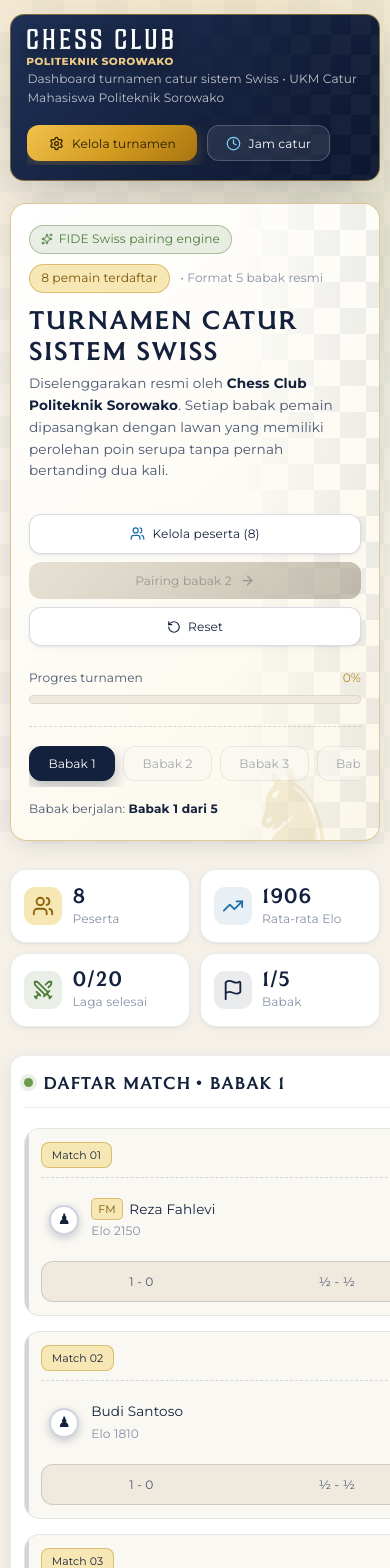
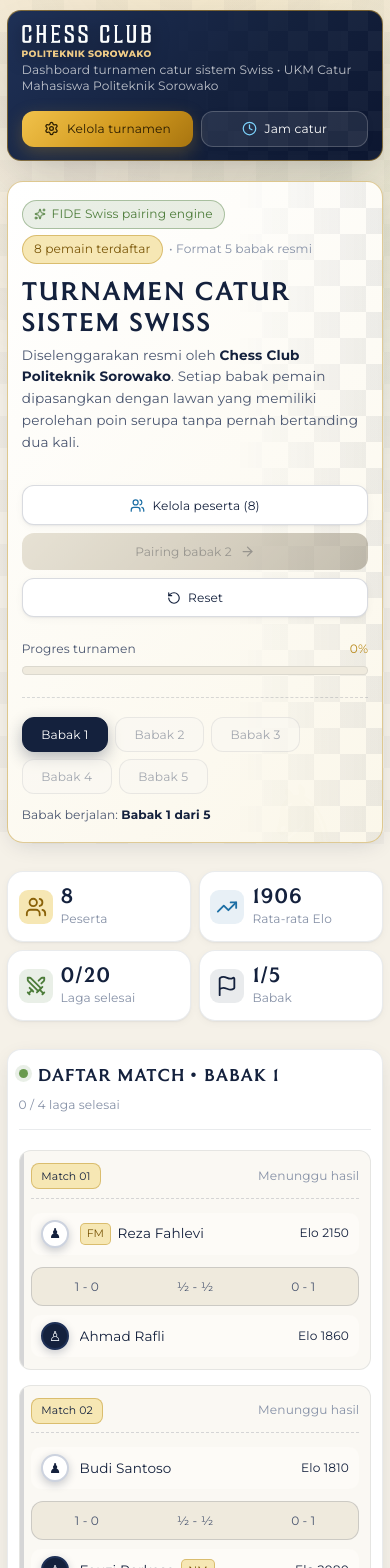
Before and after one commit to dev-byreza/dashboard-turnamen-chess, a Next.js app: page / in a window 390 px wide. Shown: the top 1568 px of the page. Built offline with nearby package versions, Linux system fonts and the light colour scheme.

Commit message:
fix: complete mobile responsiveness, eliminate horizontal scrollbars, and fix match cards clipping

```diff
--- a/src/app/globals.css
+++ b/src/app/globals.css
@@ -78,6 +78,8 @@ html, body {
   color: var(--text-main);
   font-family: var(--font-body);
   min-height: 100vh;
+  width: 100%;
+  max-width: 100vw;
   -webkit-font-smoothing: antialiased;
   overflow-x: hidden;
 }
@@ -100,6 +102,9 @@ body::before {
   position: relative;
   z-index: 1;
   max-width: 1680px;
+  width: 100%;
+  box-sizing: border-box;
+  overflow-x: hidden;
   margin: 0 auto;
   padding: 1.5rem 1.25rem 4rem 1.25rem;
 }
@@ -436,8 +441,13 @@ body::before {
   display: flex;
   align-items: center;
   gap: 0.5rem;
-  overflow-x: auto;
-  padding-bottom: 4px;
+  flex-wrap: wrap;
+  scrollbar-width: none;
+  -ms-overflow-style: none;
+}
+
+.round-pills-row::-webkit-scrollbar {
+  display: none;
 }
 
 .round-pill-btn {
@@ -995,12 +1005,15 @@ body::before {
   background: linear-gradient(180deg, #d9a066, #a8612a);
 }
 
-/* ===== Standings table ===== */
 .swiss-table-responsive {
   overflow-x: auto;
   border-radius: 14px;
   border: 1px solid var(--border-subtle);
   background: #fff;
+  width: 100%;
+  max-width: 100%;
+  -webkit-overflow-scrolling: touch;
+  scrollbar-width: thin;
 }
 
 .modern-swiss-table {
@@ -1314,7 +1327,7 @@ body::before {
   padding: 0.8rem 1rem;
   background: var(--bg-soft);
   border-bottom: 1px solid var(--border-subtle);
-  overflow-x: auto;
+  flex-wrap: wrap;
 }
 
 .preset-btn {
@@ -1481,39 +1494,58 @@ body::before {
    ======================================================== */
 @media (max-width: 1024px) {
   .swiss-two-col-grid {
-    grid-template-columns: 1fr;
+    grid-template-columns: minmax(0, 1fr);
     gap: 1.25rem;
+    width: 100%;
+  }
+
+  .section-card-panel {
+    min-width: 0;
+    max-width: 100%;
+    overflow: hidden;
   }
 }
 
 @media (max-width: 900px) {
-  .chess-wrapper { padding: 1.25rem 1rem 3.5rem 1rem; }
+  .chess-wrapper { padding: 1rem 0.75rem 3.5rem 0.75rem; }
 
   .top-nav-bar {
     flex-direction: column;
     align-items: stretch;
-    gap: 1.1rem;
-    margin-bottom: 1.4rem;
+    gap: 1rem;
+    margin-bottom: 1.25rem;
   }
 
   .header-actions-row {
     width: 100%;
-    overflow-x: auto;
-    padding-bottom: 4px;
-    -webkit-overflow-scrolling: touch;
-    flex-wrap: nowrap;
-  }
-
-  .header-actions-row .btn-glass-secondary { flex-shrink: 0; }
-
-  .stats-grid { grid-template-columns: repeat(2, 1fr); }
+    display: flex;
+    flex-wrap: wrap;
+    gap: 0.5rem;
+    overflow-x: visible;
+  }
+
+  .header-actions-row button {
+    flex: 1;
+    min-width: 130px;
+    justify-content: center;
+  }
+
+  .stats-grid { grid-template-columns: repeat(2, 1fr); gap: 0.75rem; }
 }
 
 @media (max-width: 768px) {
-  .hero-banner-card { padding: 1.3rem 1.1rem; border-radius: 16px; }
-  .hero-banner-card::after { font-size: 7rem; }
-  .hero-title { font-size: 1.6rem; }
-  .hero-desc { font-size: 0.83rem; }
+  .hero-banner-card {
+    padding: 1.25rem 1rem;
+    border-radius: 16px;
+    overflow: hidden;
+  }
+  .hero-banner-card::after { font-size: 6rem; opacity: 0.08; }
+  .hero-title { font-size: 1.45rem; }
+  .hero-desc { font-size: 0.82rem; }
+
+  .hero-header-meta {
+    gap: 0.4rem;
+  }
 
   .hero-actions-group {
     width: 100%;
@@ -1524,59 +1556,177 @@ body::before {
 
   .hero-actions-group button { width: 100%; justify-content: center; padding: 0.7rem 1rem; }
 
-  .round-stepper-container { flex-direction: column; align-items: flex-start; gap: 0.85rem; }
-  .round-pills-row { width: 100%; padding-bottom: 6px; -webkit-overflow-scrolling: touch; }
-
-  .champion-banner { flex-direction: column; text-align: center; padding: 1.4rem 1.2rem; }
-  .champion-name { font-size: 1.6rem; }
-
+  .round-stepper-container {
+    flex-direction: column;
+    align-items: flex-start;
+    gap: 0.75rem;
+  }
+  .round-pills-row {
+    width: 100%;
+    flex-wrap: wrap;
+    overflow: visible;
+    gap: 0.45rem;
+    scrollbar-width: none;
+    -ms-overflow-style: none;
+  }
+  .round-pills-row::-webkit-scrollbar {
+    display: none;
+  }
+
+  .champion-banner { flex-direction: column; text-align: center; padding: 1.25rem 1rem; }
+  .champion-name { font-size: 1.5rem; }
+
+  /* Match cards: vertical-stacked player rows for 100% responsive mobile fit */
   .match-action-grid {
-    grid-template-columns: 1fr 1fr;
-    grid-template-areas:
-      "white black"
-      "score score";
-    gap: 0.85rem;
-  }
-
-  .player-unit-white { grid-area: white; }
-  .player-unit-black { grid-area: black; }
-  .score-control-cell { grid-area: score; width: 100%; }
-  .score-pill-container { width: 100%; justify-content: space-between; }
+    display: flex;
+    flex-direction: column;
+    gap: 0.55rem;
+    width: 100%;
+    min-width: 0;
+  }
+
+  .player-unit {
+    width: 100%;
+    display: flex;
+    align-items: center;
+    gap: 0.65rem;
+    padding: 0.45rem 0.65rem;
+    background: #fdfbf7;
+    border: 1px solid var(--border-soft);
+    border-radius: 10px;
+    box-sizing: border-box;
+    min-width: 0;
+  }
+
+  .player-unit.is-black {
+    justify-content: flex-start;
+    text-align: left;
+  }
+
+  .player-unit.is-black .pawn-avatar {
+    order: -1;
+  }
+
+  .player-unit.is-black .player-name-line {
+    justify-content: flex-start;
+  }
+
+  .player-info-meta {
+    flex: 1;
+    min-width: 0;
+    display: flex;
+    align-items: center;
+    justify-content: space-between;
+    gap: 0.5rem;
+  }
+
+  .player-name-line {
+    display: flex;
+    align-items: center;
+    gap: 0.4rem;
+    flex: 1;
+    min-width: 0;
+  }
+
+  .player-name-text {
+    font-size: 0.88rem;
+    white-space: nowrap;
+    overflow: hidden;
+    text-overflow: ellipsis;
+  }
+
+  .player-elo-text {
+    font-size: 0.72rem;
+    flex-shrink: 0;
+    color: var(--text-sub);
+    font-weight: 500;
+  }
+
+  .score-control-cell {
+    width: 100%;
+    min-width: 0;
+    display: flex;
+    justify-content: center;
+    margin-top: 0.2rem;
+  }
+
+  .score-pill-container {
+    width: 100%;
+    max-width: 100%;
+    display: flex;
+    align-items: center;
+    gap: 4px;
+    padding: 3px;
+    box-sizing: border-box;
+    background: var(--bg-sunken);
+  }
 
   .score-choice-btn {
     flex: 1;
-    padding: 0.55rem 0.35rem;
-    font-size: 0.825rem;
+    min-width: 0;
+    padding: 0.5rem 0.2rem;
+    font-size: 0.8rem;
     text-align: center;
-  }
-
-  .score-bye-badge { width: 100%; text-align: center; }
+    display: flex;
+    align-items: center;
+    justify-content: center;
+    white-space: nowrap;
+  }
+
+  .score-reset-btn {
+    padding: 0.5rem 0.55rem;
+    flex-shrink: 0;
+  }
+
+  .score-bye-badge {
+    width: 100%;
+    text-align: center;
+    box-sizing: border-box;
+    padding: 0.5rem 0.75rem;
+  }
 }
 
 @media (max-width: 480px) {
-  .chess-wrapper { padding: 0.85rem 0.65rem 2.5rem 0.65rem; }
-  .top-nav-bar { padding: 0.9rem 1rem; border-radius: 14px; }
-  .brand-text-logo-img { height: 36px; max-width: 220px; }
-  .brand-subtitle { font-size: 0.7rem; }
-
-  .stats-grid { gap: 0.6rem; }
-  .stat-card { padding: 0.85rem 0.8rem; gap: 0.65rem; }
-  .stat-icon { width: 38px; height: 38px; border-radius: 11px; }
-  .stat-value { font-size: 1.3rem; }
-  .stat-label { font-size: 0.62rem; }
-
-  .section-card-panel { padding: 1rem 0.8rem; border-radius: 14px; }
-  .board-match-card { padding: 0.85rem 0.8rem 0.85rem 1rem; }
+  .chess-wrapper { padding: 0.65rem 0.45rem 2.5rem 0.45rem; }
+  .top-nav-bar { padding: 0.85rem 0.85rem; border-radius: 14px; }
+  .brand-text-logo-img { height: 32px; max-width: 100%; }
+  .brand-subtitle { font-size: 0.68rem; line-height: 1.35; }
+
+  .hero-banner-card { padding: 1.1rem 0.85rem; }
+  .hero-title { font-size: 1.35rem; }
+  .hero-meta-chip { font-size: 0.7rem; padding: 0.15rem 0.45rem; }
+
+  .stats-grid { gap: 0.5rem; }
+  .stat-card { padding: 0.75rem 0.65rem; gap: 0.5rem; min-width: 0; }
+  .stat-icon { width: 34px; height: 34px; border-radius: 9px; }
+  .stat-value { font-size: 1.15rem; }
+  .stat-label { font-size: 0.6rem; }
+
+  .section-card-panel { padding: 0.85rem 0.65rem; border-radius: 14px; min-width: 0; }
+  .board-match-card { padding: 0.75rem 0.7rem; border-radius: 12px; }
   .player-name-text { font-size: 0.82rem; }
   .player-elo-text { font-size: 0.68rem; }
-  .pawn-avatar { width: 30px; height: 30px; font-size: 0.9rem; }
-
-  .podium-stage { gap: 0.35rem; padding: 0.75rem 0 0; }
-  .podium-player-name { font-size: 0.7rem; }
-  .podium-points-tag { font-size: 0.7rem; }
-  .rank-1 .podium-pedestal { height: 70px; }
-  .rank-2 .podium-pedestal { height: 50px; }
-  .rank-3 .podium-pedestal { height: 38px; }
+  .pawn-avatar { width: 28px; height: 28px; font-size: 0.85rem; }
+
+  .podium-stage { gap: 0.25rem; padding: 0.6rem 0 0; }
+  .podium-player-name { font-size: 0.68rem; }
+  .podium-points-tag { font-size: 0.68rem; }
+  .rank-1 .podium-pedestal { height: 60px; font-size: 1.2rem; }
+  .rank-2 .podium-pedestal { height: 45px; font-size: 1.05rem; }
+  .rank-3 .podium-pedestal { height: 34px; font-size: 0.95rem; }
+
+  .modern-swiss-table {
+    min-width: 460px;
+    font-size: 0.75rem;
+  }
+  .modern-swiss-table th,
+  .modern-swiss-table td {
+    padding: 0.55rem 0.35rem;
+  }
+  .player-cell-name {
+    max-width: 100px;
+    font-size: 0.76rem;
+  }
 
   .timer-clocks-grid { grid-template-columns: 1fr; gap: 0.75rem; padding: 1rem; }
 
@@ -1584,9 +1734,9 @@ body::before {
   .player-add-form .elo-input,
   .player-add-form button { width: 100%; }
 
-  .modal-overlay { padding: 0.75rem; }
-  .modal-header, .modal-body { padding: 1rem; }
-  .modal-footer { padding: 0.85rem 1rem; }
+  .modal-overlay { padding: 0.5rem; }
+  .modal-header, .modal-body { padding: 0.85rem; }
+  .modal-footer { padding: 0.75rem 0.85rem; }
 }
 
 /* ========================================================
```
